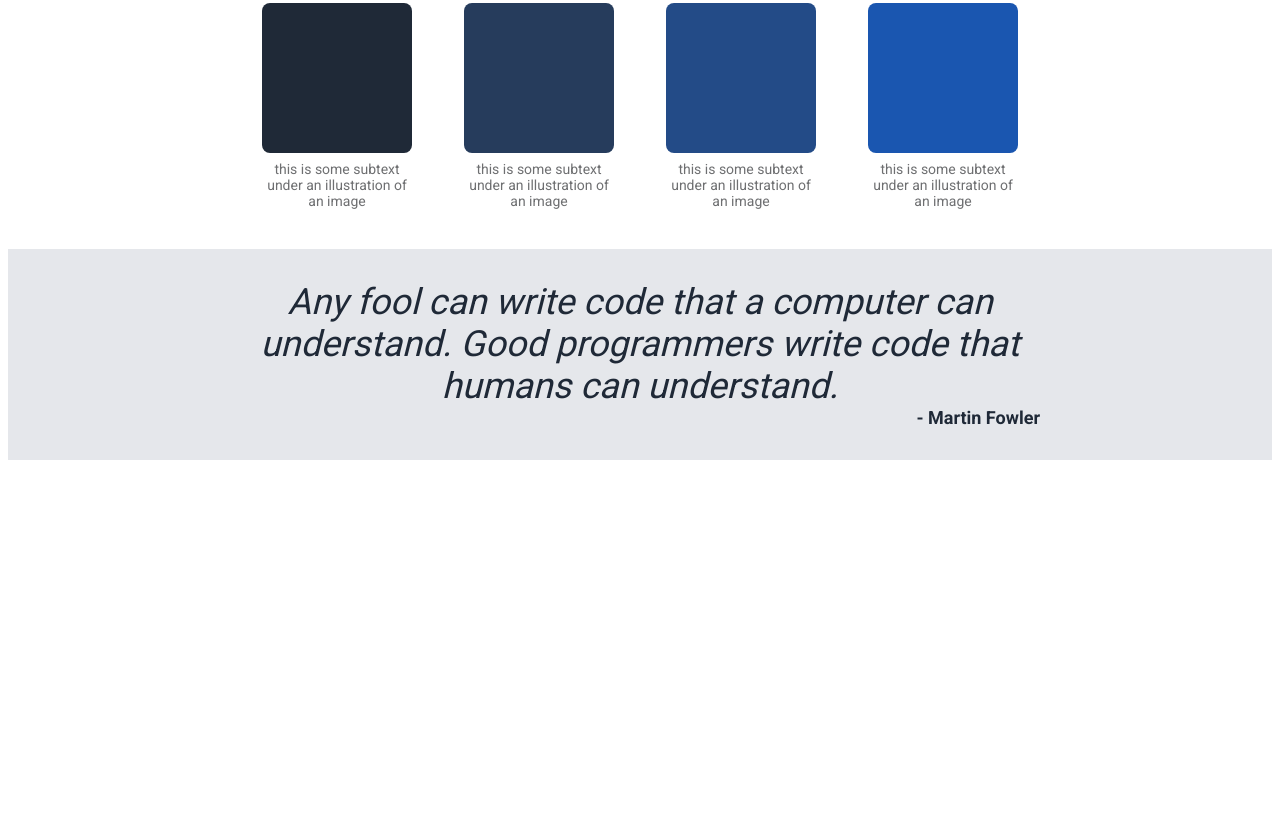
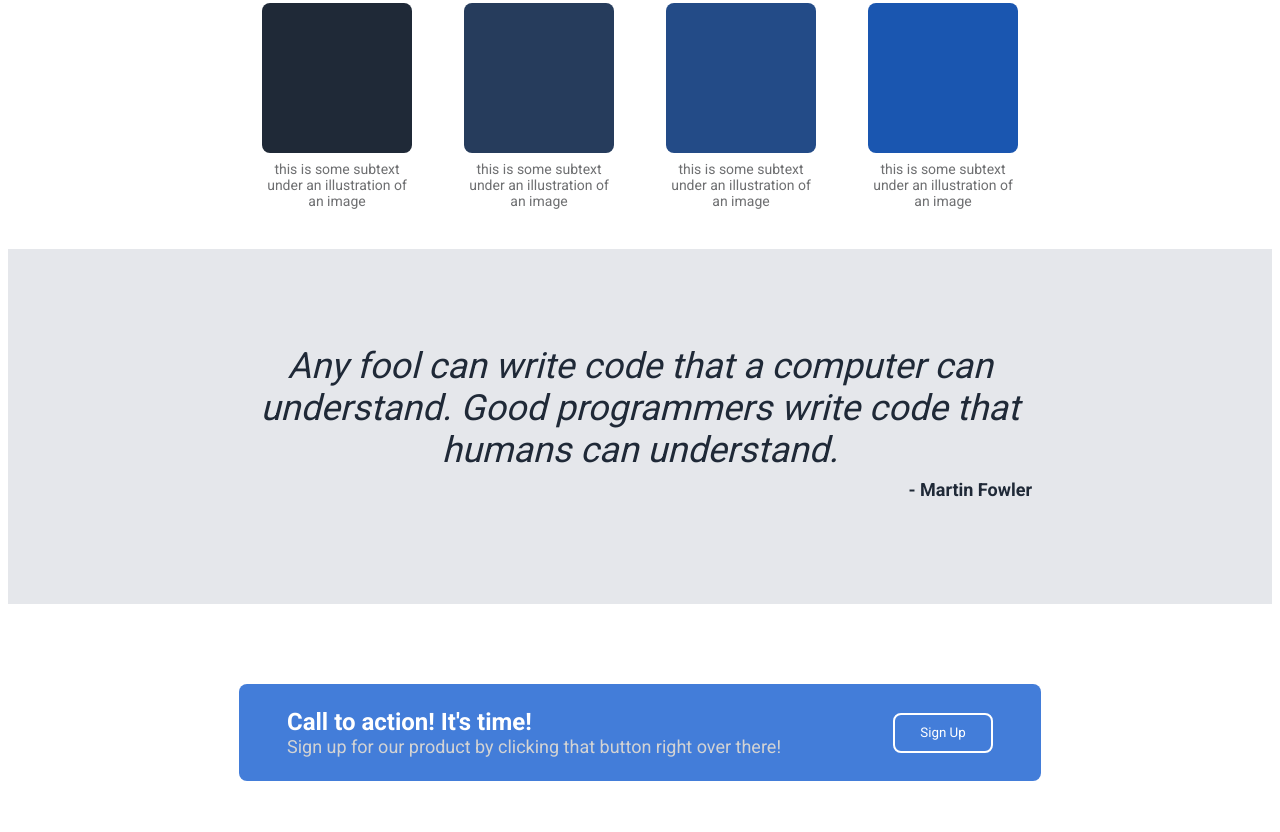
Before and after one commit to maxpajewski/landing-page, a plain HTML site: page index.html in a window 1280 px wide. Shown: the part 545-1377 px from the top of the page. Before the commit the page ends 1013 px from the top, so only its background shows below. Drawn offline with Linux system fonts and the light colour scheme.

Commit message:
Add Call to Action Section

```diff
--- a/index.html
+++ b/index.html
@@ -29,7 +29,7 @@
                         <div class="is-awesome">This website is awesome!</div>
                         <div class="below-awesome">This website has some subtext that goes here under the main title. It's a smaller font and the color is lower contrast.</div>
                         <form action="https://www.youtube.com/watch?v=dQw4w9WgXcQ&ab_channel=RickAstley">
-                            <button>Sign Up</button>
+                            <button class="btn">Sign Up</button>
                         </form>
                     </div>
                     <img src="blue-image.jpeg" alt="A blue image.">
@@ -60,6 +60,16 @@
             <div class="quote-author">- Martin Fowler</div>
         </div>
     </div>
+
+    <div class="calltoaction-center">
+        <div class="call-to-action">
+            <div class="right-call">
+                <div class="call-bold-text">Call to action! It's time!</div>
+                <div class="call-small-text">Sign up for our product by clicking that button right over there!</div>
+            </div>
+            <button class="btnn">Sign Up</button>
+        </div>
+    </div>
 </body>
 
 </html>
--- a/styles.css
+++ b/styles.css
@@ -70,15 +70,16 @@ img {
     color: #6e6f71;
 }
 
-button {
+.btn {
     font-family: Roboto, sans-serif;
-    border: none;
     border-radius: 8px;
     background: #437dd9;
     width: 100px;
     padding: 4px;
     margin-top: 8px;
     color: white;
+    border: 2px;
+    border-color: white;
 }
 
 .welcome-body {
@@ -164,7 +165,7 @@ button {
 .quote-inside {
     display: flex;
     flex-direction: column;
-    margin: 32px;
+    margin: 96px;
     align-items: flex-end;
 }
 
@@ -181,4 +182,57 @@ button {
     font-size: 18px;
     color: #1f2937;
     font-weight: bold;
+    padding: 8px;
 }
+
+.calltoaction-center {
+    display: flex;
+    justify-content: center;
+    align-items: center;
+    margin: 32px;
+}
+
+.call-to-action {
+    border-radius: 8px;
+    background: #437dd9;
+    display: flex;
+    justify-content: space-between;
+    gap: 16px;
+    align-items: center;
+    margin-top: 48px;
+    margin-bottom: 48px;
+}
+
+/* .bottom-button {
+    border: 2px;
+    border-color: white;
+} */
+
+.right-call {
+    display: flex;
+    flex-direction: column;
+    margin: 24px 48px;
+}
+
+.call-bold-text {
+    color: white;
+    font-size: 24px;
+    font-weight: bold;
+}
+
+.call-small-text {
+    color: lightgrey;
+    font-size: 18px;
+}
+
+.btnn {
+    font-family: Roboto, sans-serif;
+    border-radius: 8px;
+    background: #437dd9;
+    color: white;
+    height: 40px;
+    width: 100px;
+    margin: 24px 48px;
+    border: 2px solid white;
+
+}
```
